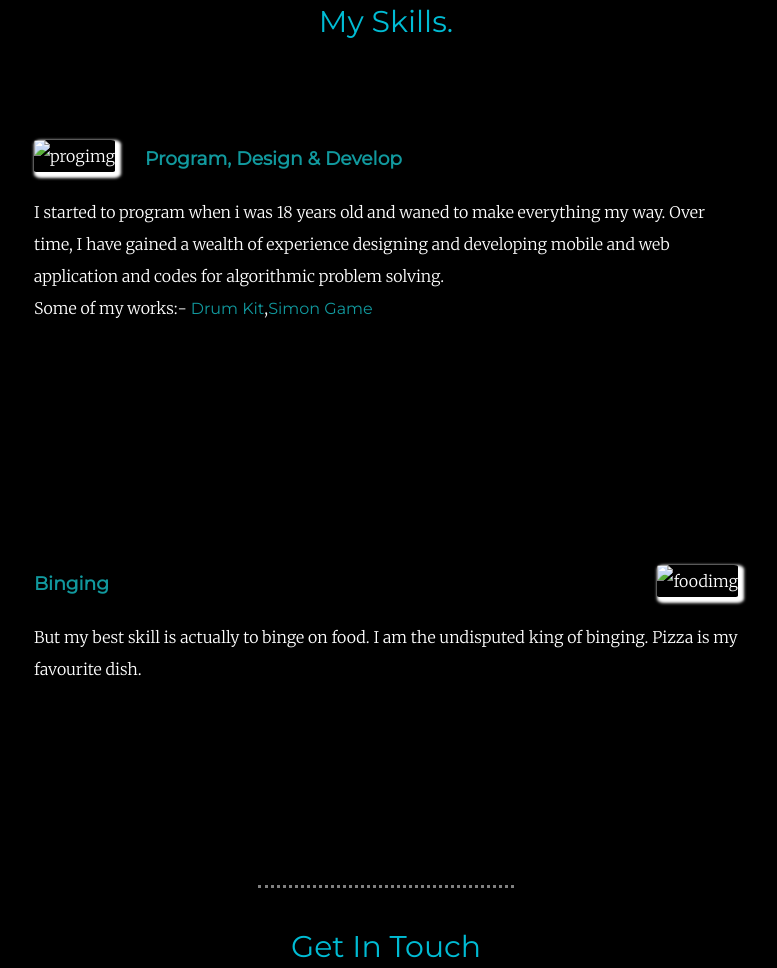
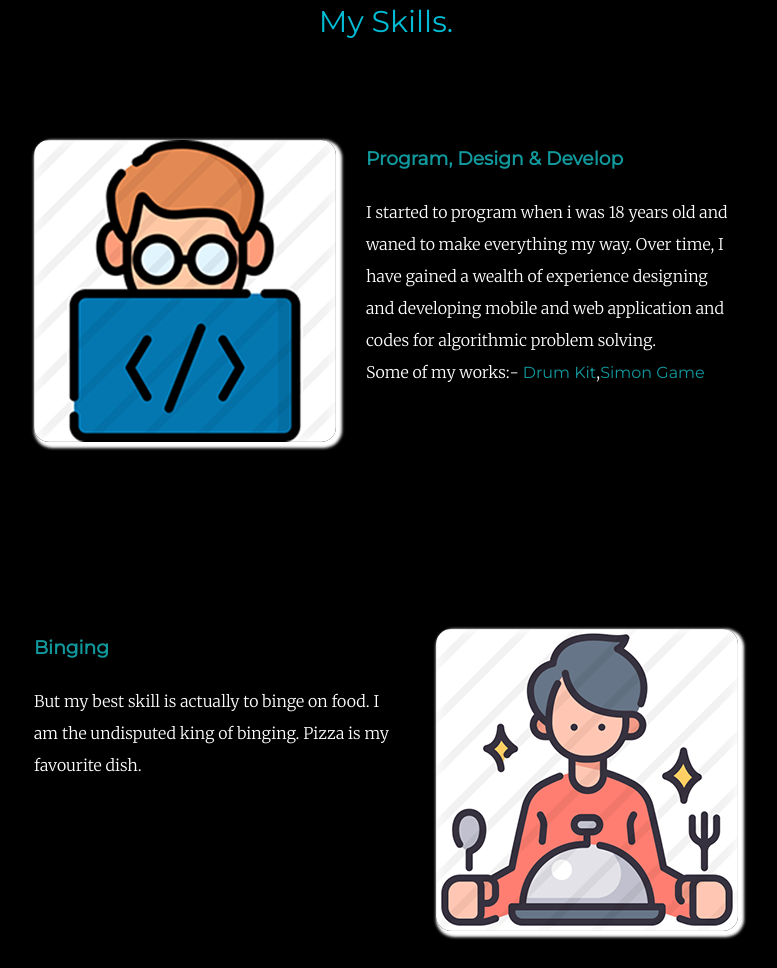
Before and after one commit to Ujjwal112233/mypersonalsite2.0, a plain HTML site: page index.html in a window 1280 px wide. Shown: the part 1145-2113 px from the top of the page, without its empty margins (254-1031 px from the left). Drawn offline with Linux system fonts and the light colour scheme.

Commit message:
Update index.html

```diff
--- a/index.html
+++ b/index.html
@@ -37,14 +37,14 @@
         <h2>My Skills.</h2>
 
         <div class="skill-row">
-          <img class="progimg" src="images/progboy.png" alt="progimg">
+          <img class="progimg" src="progboy.png" alt="progimg">
           <h3>Program, Design & Develop</h3>
           <p>I started to program when i was 18 years old and waned to make everything my way. Over time, I have gained a wealth of experience designing and developing mobile and web application and codes for algorithmic problem solving. <br>Some of my works:- <a href="https://ujjwal112233.github.io/DrumKit/">Drum Kit</a>,<a href="https://ujjwal112233.github.io/SimonGame/">Simon Game</a></p>
         </div>
         <br><br>
 
         <div class="skill-row">
-          <img class="foodimg" src="images/foodboy.png" alt="foodimg">
+          <img class="foodimg" src="foodboy.png" alt="foodimg">
           <h3>Binging</h3>
           <p>But my best skill is actually to binge on food. I am the undisputed king of binging. Pizza is my favourite dish.</p>
         </div>
```
